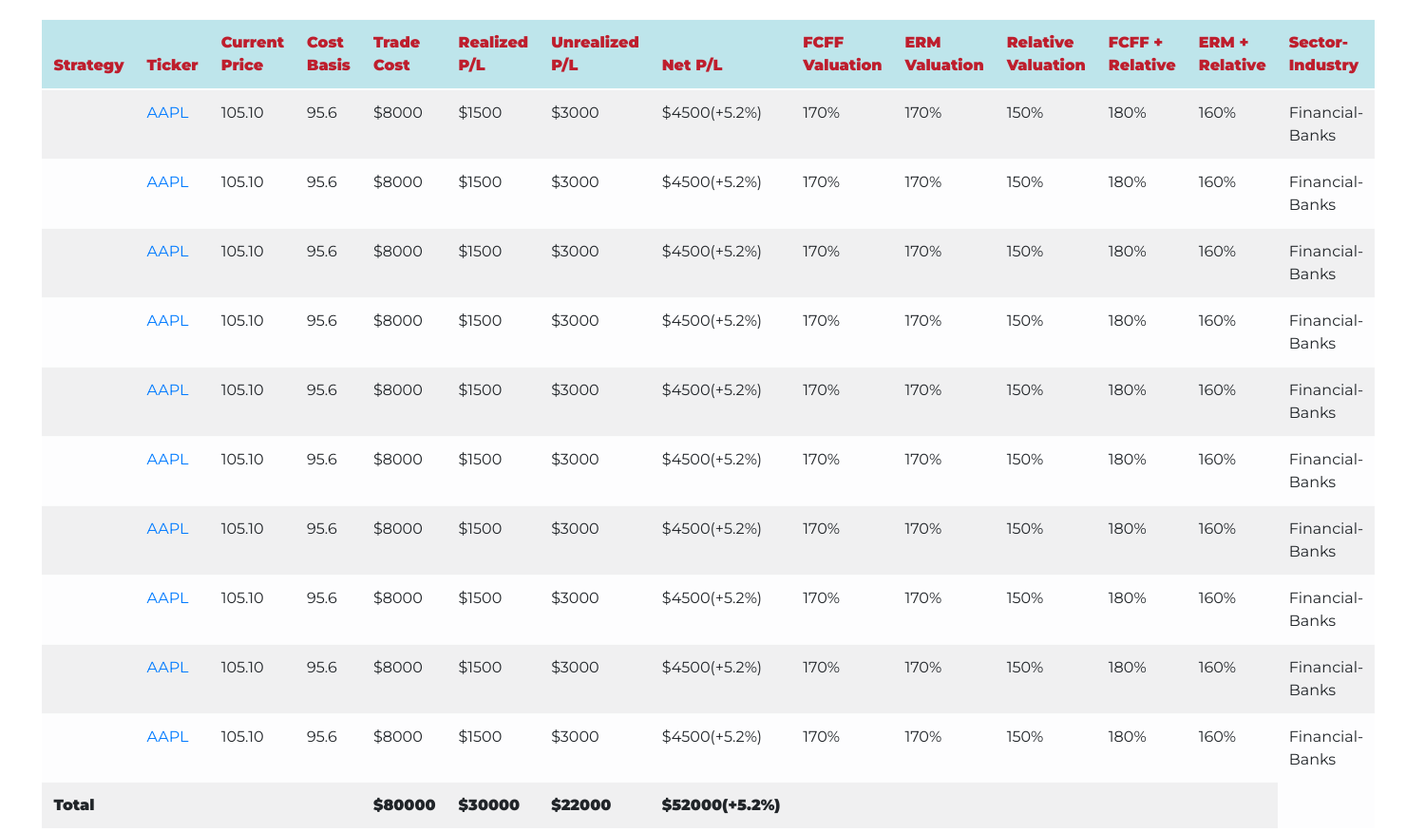
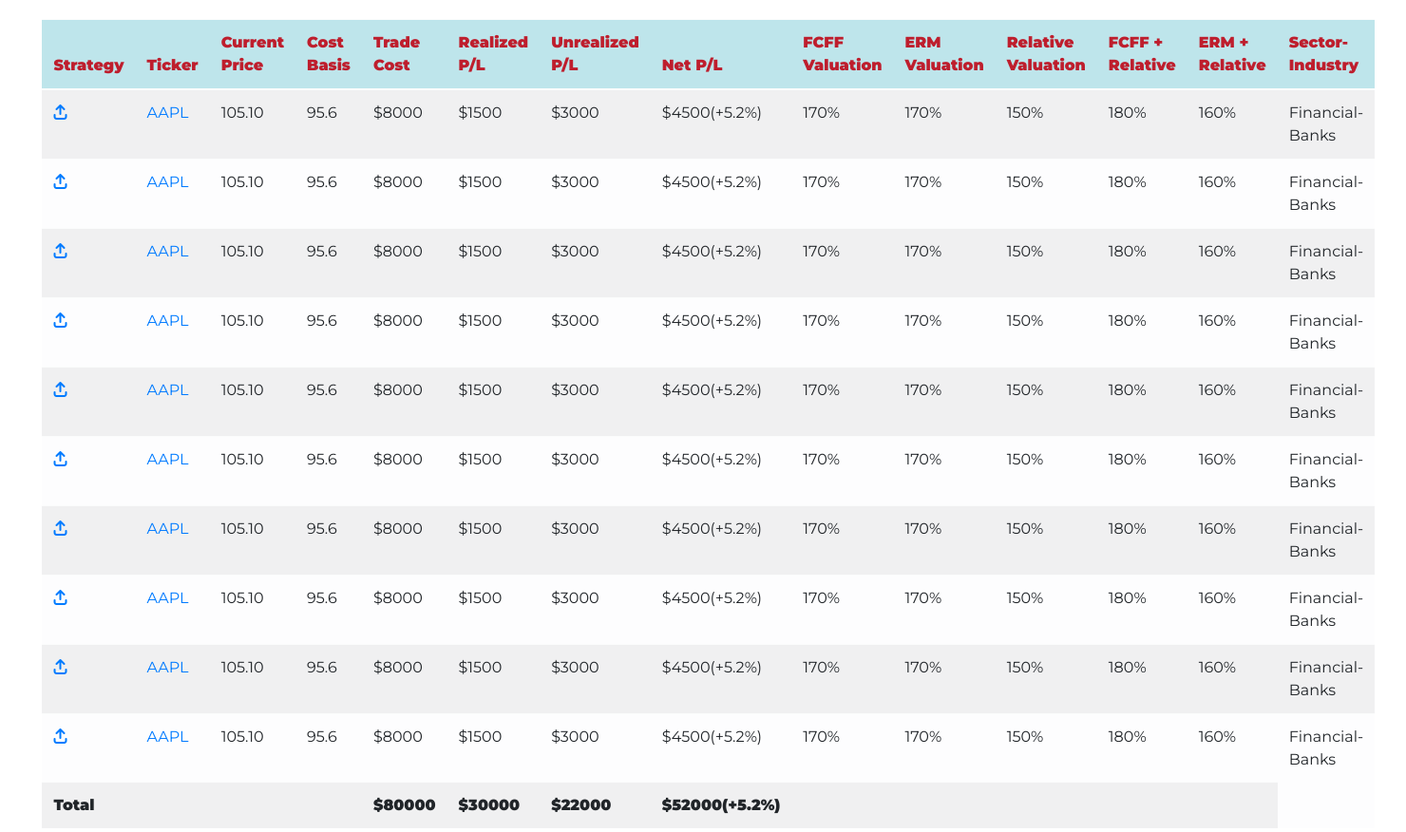
Before and after one commit to mddanishhanif636/checklist, a Python web app: template templates/portfolio.html in a window 1480 px wide. Shown: the part 389-1265 px from the top of the page at 95% size. Run offline with Jinja, Linux system fonts and the light colour scheme; the template is opened without the code that fills it, so the values that code supplies are empty; some libraries are stand-ins or nearby versions.

Commit message:
Update portfolio.html

```diff
--- a/templates/portfolio.html
+++ b/templates/portfolio.html
@@ -122,7 +122,7 @@
               </thead>
               <tbody>
                 <tr>
-                  <th scope="row"><a href="strategy.html"></i></a></th>
+                  <th scope="row"><a href="strategy.html"><i class="fa-solid fa-arrow-up-from-bracket"></i></a></th>
                   <td style="color: blue"><a href="">AAPL</a></td>
                   <td>105.10</td>
                   <td>95.6</td>
@@ -138,7 +138,7 @@
                   <td>Financial-Banks</td>
                 </tr>
                 <tr>
-                  <th scope="row"><a href="strategy.html"></i></a></th>
+                  <th scope="row"><a href="strategy.html"><i class="fa-solid fa-arrow-up-from-bracket"></i></a></th>
                   <td style="color: blue"><a href="">AAPL</a></td>
                   <td>105.10</td>
                   <td>95.6</td>
@@ -154,7 +154,7 @@
                   <td>Financial-Banks</td>
                 </tr>
                 <tr>
-                  <th scope="row"><a href="strategy.html"></i></a></th>
+                  <th scope="row"><a href="strategy.html"><i class="fa-solid fa-arrow-up-from-bracket"></i></a></th>
                   <td style="color: blue"><a href="">AAPL</a></td>
                   <td>105.10</td>
                   <td>95.6</td>
@@ -170,7 +170,7 @@
                   <td>Financial-Banks</td>
                 </tr>
                 <tr>
-                  <th scope="row"><a href="strategy.html"></i></a></th>
+                  <th scope="row"><a href="strategy.html"><i class="fa-solid fa-arrow-up-from-bracket"></i></a></th>
                   <td style="color: blue"><a href="">AAPL</a></td>
                   <td>105.10</td>
                   <td>95.6</td>
@@ -186,7 +186,7 @@
                   <td>Financial-Banks</td>
                 </tr>
                 <tr>
-                  <th scope="row"><a href="strategy.html"></i></a></th>
+                  <th scope="row"><a href="strategy.html"><i class="fa-solid fa-arrow-up-from-bracket"></i></a></th>
                   <td style="color: blue"><a href="">AAPL</a></td>
                   <td>105.10</td>
                   <td>95.6</td>
@@ -202,7 +202,7 @@
                   <td>Financial-Banks</td>
                 </tr>
                 <tr>
-                  <th scope="row"><a href="strategy.html"></i></a></th>
+                  <th scope="row"><a href="strategy.html"><i class="fa-solid fa-arrow-up-from-bracket"></i></a></th>
                   <td style="color: blue"><a href="">AAPL</a></td>
                   <td>105.10</td>
                   <td>95.6</td>
@@ -218,7 +218,7 @@
                   <td>Financial-Banks</td>
                 </tr>
                 <tr>
-                  <th scope="row"><a href="strategy.html"></i></a></th>
+                  <th scope="row"><a href="strategy.html"><i class="fa-solid fa-arrow-up-from-bracket"></i></a></th>
                   <td style="color: blue"><a href="">AAPL</a></td>
                   <td>105.10</td>
                   <td>95.6</td>
@@ -234,7 +234,7 @@
                   <td>Financial-Banks</td>
                 </tr>
                 <tr>
-                  <th scope="row"><a href="strategy.html"></i></a></th>
+                  <th scope="row"><a href="strategy.html"><i class="fa-solid fa-arrow-up-from-bracket"></i></a></th>
                   <td style="color: blue"><a href="">AAPL</a></td>
                   <td>105.10</td>
                   <td>95.6</td>
@@ -250,7 +250,7 @@
                   <td>Financial-Banks</td>
                 </tr>
                 <tr>
-                  <th scope="row"><a href="strategy.html"></i></a></th>
+                  <th scope="row"><a href="strategy.html"><i class="fa-solid fa-arrow-up-from-bracket"></i></a></th>
                   <td style="color: blue"><a href="">AAPL</a></td>
                   <td>105.10</td>
                   <td>95.6</td>
@@ -266,7 +266,7 @@
                   <td>Financial-Banks</td>
                 </tr>
                 <tr>
-                  <th scope="row"><a href="strategy.html"></i></a></th>
+                  <th scope="row"><a href="strategy.html"><i class="fa-solid fa-arrow-up-from-bracket"></i></a></th>
                   <td style="color: blue"><a href="">AAPL</a></td>
                   <td>105.10</td>
                   <td>95.6</td>
```
